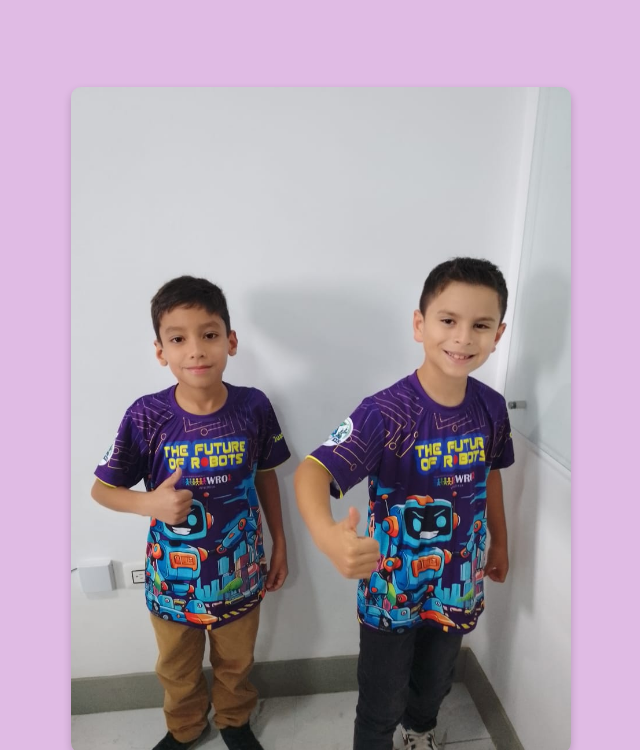
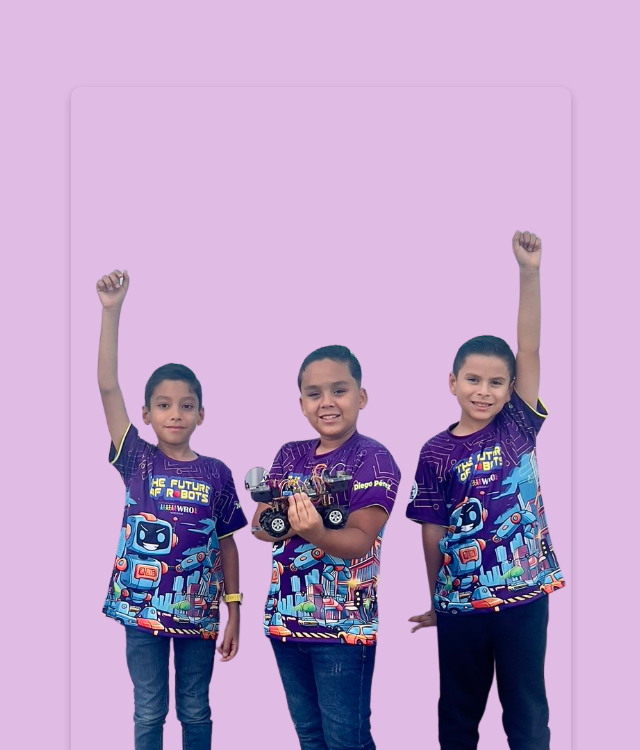
Before and after one commit to joelramonph/paviaTokenLanding, a plain HTML site: page index.html in a window 1280 px wide. Shown: the part 430-1180 px from the top of the page, without its empty margins (319-959 px from the left). Drawn offline with Linux system fonts and the light colour scheme.

Commit message:
actualizacion hero

```diff
--- a/index.html
+++ b/index.html
@@ -42,7 +42,7 @@
                     <span class="frases_small">Supera desafios, acumula Pavia
                         Token</span>
                 </h2>
-                <img src="./assets/heroEquipo.jpeg"
+                <img src="./assets/niños sin fondo .png"
                     alt="Imagen representativa de Pavia Token"
                     class="hero-image">
             </section>
```
